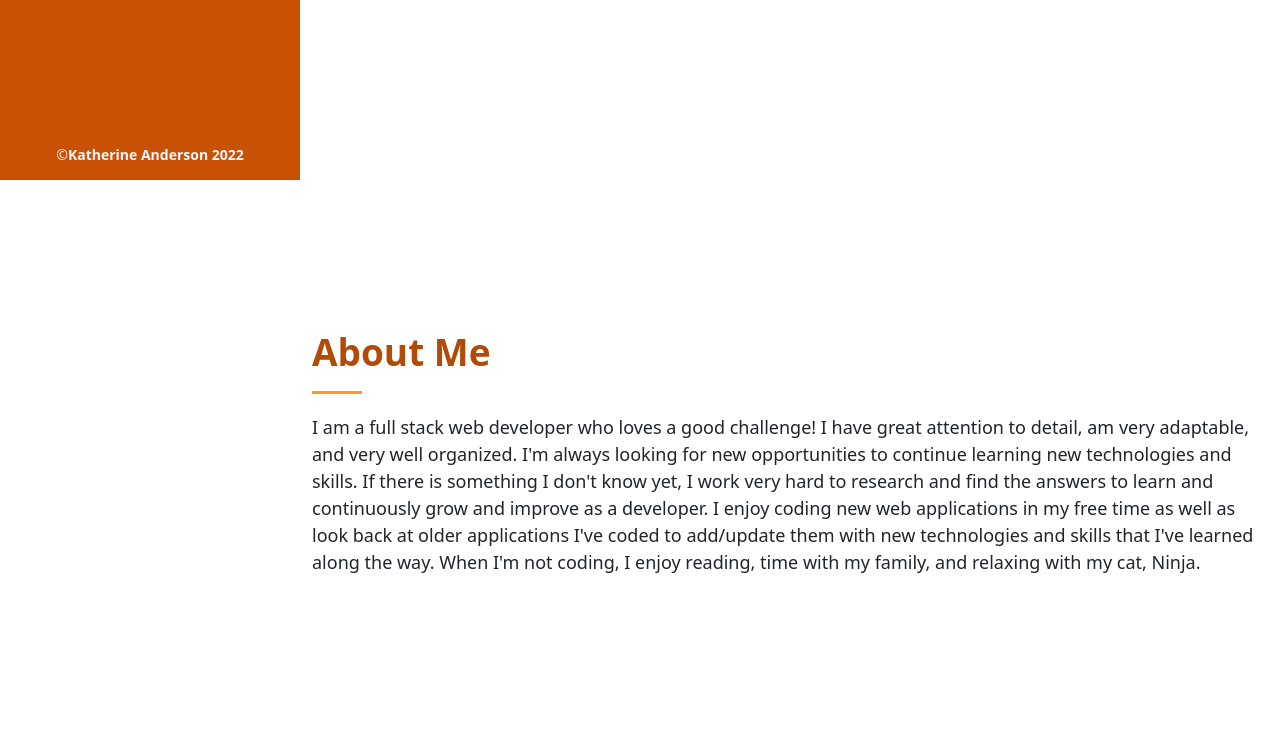
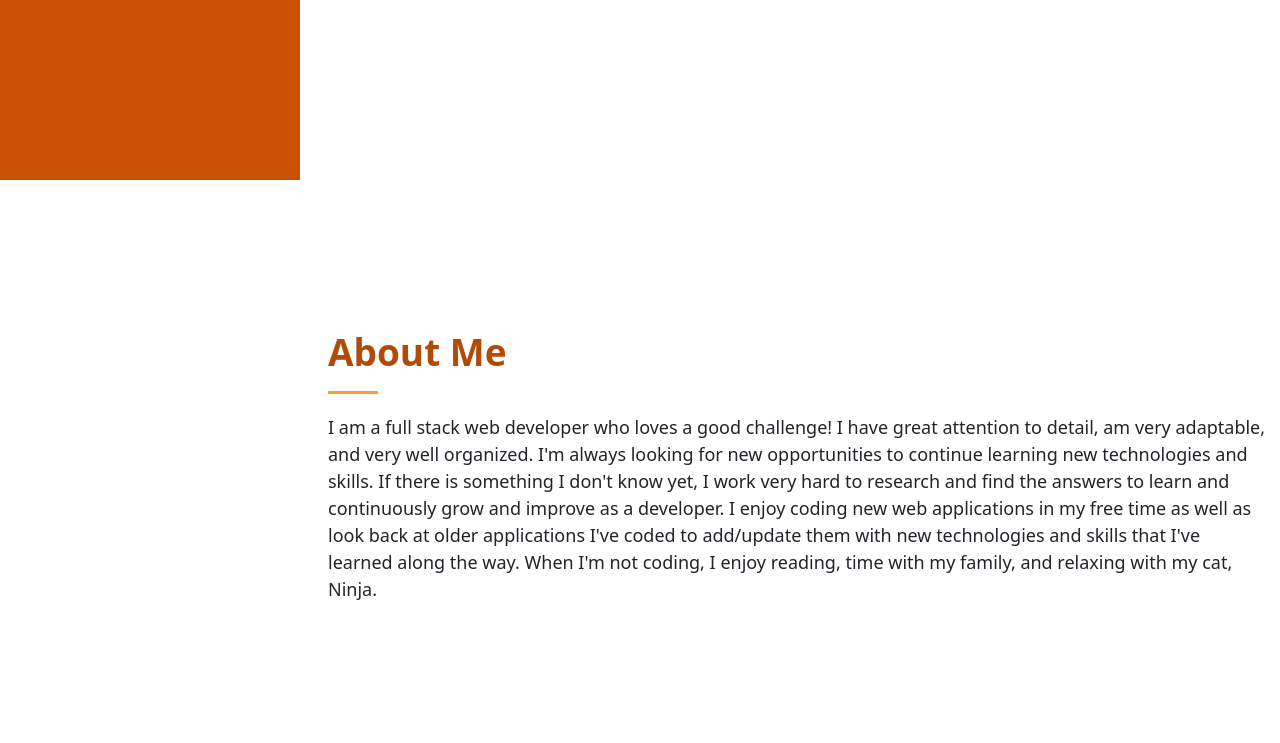
Before and after one commit to katlizf/katlizf.github.io, a website: page index.html in a window 1280 px wide. Shown: the part 620-1363 px from the top of the page. Drawn offline with nearby package versions, Linux system fonts and the light colour scheme; some icons are missing; files whose address does not match are found by name.

Commit message:
removed footer and extra lines in html

```diff
--- a/index.css
+++ b/index.css
@@ -284,29 +284,6 @@ section.skills-wrapper {
 }
 
 
-/* -----FOOTER SECTION----- */
-#footer {
-    padding: 15px;
-    color: #f4f6fd;
-    font-size: 14px;
-    position: fixed;
-    left: 0;
-    bottom: 0;
-    width: 300px;
-    z-index: 9999;
-}
-#footer .copyright {
-    text-align: center;
-}
-@media (max-width: 1199px) {
-    #footer {
-      position: static;
-      width: auto;
-      padding-right: 20px 15px;
-    }
-}
-
-
 /* -----BREADCRUMBS----- */
 .breadcrumbs {
     padding: 20px 0;
--- a/index.html
+++ b/index.html
@@ -89,9 +89,8 @@
 
     <main id="main">
         <!-- ABOUT SECTION -->
-        <section id="about" class="about">
+        <section id="about" class="about"  style="padding-left: 1rem">
             <div class="container">
-
                 <div class="section-title">
                     <h2>About Me</h2>
                     <p>I am a full stack web developer who loves
@@ -109,7 +108,7 @@
         <!-- END ABOUT -->
 
         <!-- SKILLS SECTION -->
-        <section id="skills" class="skills-wrapper">
+        <section id="skills" class="skills-wrapper"  style="padding-left: 1rem">
             <div class="container">
                 <div class="section-title">
                     <h2>Skills</h2>
@@ -230,7 +229,7 @@
         <!-- END SKILLS -->
 
         <!-- PROJECTS SECTION -->
-        <section id="projects" class="projects">
+        <section id="projects" class="projects" style="padding-left: 1rem">
             <div class="container">
                 <div class="section-title">
                     <h2>Projects</h2>
@@ -297,14 +296,12 @@
         <!-- END PROJECTS -->
 
         <!-- CONTACT SECTION -->
-        <section id="contact" class="contact">
+        <section id="contact" class="contact"   style="padding-left: 1rem">
             <div class="container">
-
                 <div class="section-title">
                     <h2>Contact Me</h2>
                     <p>Feel free to contact me, connect with me, or view my resume via the form and links below!</p>
                 </div>
-
                 <div class="social-icons" style="padding-top: 3rem; padding-bottom: 6.5rem; max-width: 80vw;">
                     <a href="https://www.linkedin.com/in/katherine-anderson-faber-webdeveloper/" target="_blank"
                         rel="noopener noreferrer">
@@ -335,16 +332,6 @@
         <!-- END CONTACT -->
     </main>
 
-    <!-- FOOTER SECTION-->
-    <footer id="footer">
-        <div class="container">
-            <div class="copyright">
-                &copy;<strong><span>Katherine Anderson 2022</span></strong>
-            </div>
-        </div>
-    </footer>
-    <!-- END FOOTER -->
-
     <a href="#" class="back-to-top d-flex align-items-center-justify-contect-center">
         <i class="icon-double-angle-up"></i>
     </a>
```
